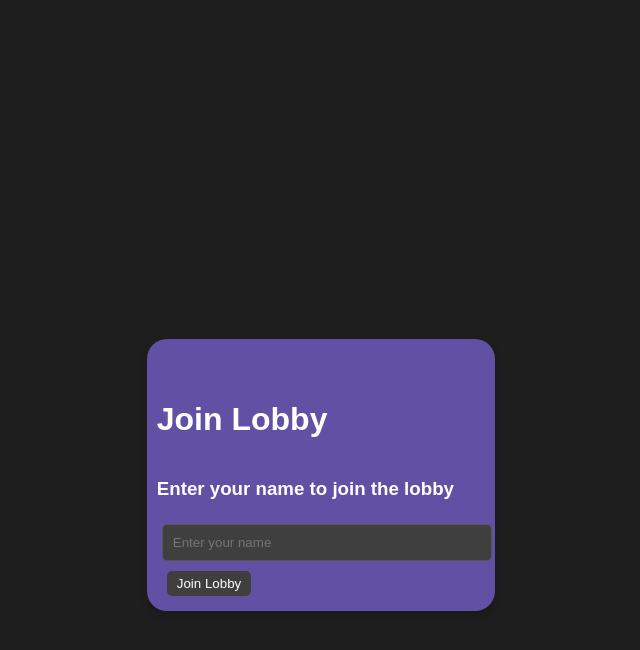
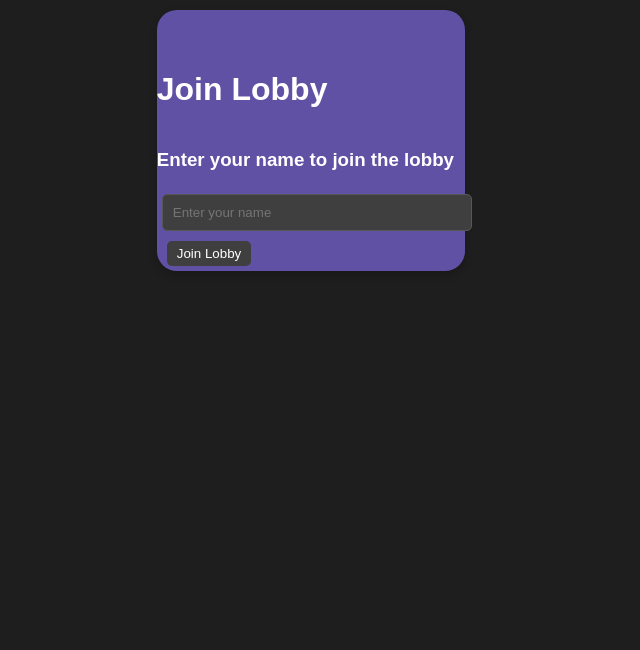
Before and after one commit to Kriish-Patel/Matrix-Game, a React (Create React App) app in the folder frontend/: page /join-lobby/1 in a window 1280 px wide. Shown: the top 650 px of the page, without its empty margins (329-969 px from the left). Built offline with nearby package versions, Linux system fonts and the light colour scheme.

Commit message:
latest css

```diff
--- a/frontend/src/styles/App.css
+++ b/frontend/src/styles/App.css
@@ -1,28 +1,28 @@
 /* App.css */
 
-/* General styles */
+
 body {
   font-family: Arial, sans-serif;
   background-color: #1e1e1e;
   color: #ffffff;
   margin: 0;
-  padding: 75px;
-
+  padding: 0;
   display: flex;
   justify-content: center;
   align-items: center;
   height: 100%;
+
 }
 
 /* Container styles */
 .container {
   width: 100%;
   position: relative;
+  max-height: calc(100vh - 40px);
   height: 100%;
   /* max-width: 1000px; */
-  margin: 0 auto;
-  padding: 10px;
-
+  margin: 10px auto;
+  padding: 0px;
   padding-top: 40px;
   background-color: #6051a5;
   border-radius: 20px;
--- a/frontend/src/styles/GlobalTimeline.css
+++ b/frontend/src/styles/GlobalTimeline.css
@@ -1,8 +1,11 @@
-.main-container {
-  padding: 20px;
+
+/* Add this CSS for the table */
+.scrollable-container {
+  max-height: 400px; /* Adjust this value as needed */
+  overflow-y: auto;
+  margin-top: 20px;
 }
 
-/* Add this CSS for the table */
 .global-timeline-table {
   width: 100%;
   border-collapse: collapse;
@@ -18,10 +21,3 @@
   background-color: #6050a5;
   color: #ffffff;
 }
-
-/* Add this CSS for the scrollable container */
-.scrollable-container {
-  max-height: 400px; /* Adjust this value as needed */
-  overflow-y: auto;
-  margin-top: 20px;
-}
--- a/frontend/src/styles/Player.css
+++ b/frontend/src/styles/Player.css
@@ -1,16 +1,11 @@
 /* Player.css */
-html, body {
-  height: 100%;
-  margin: 0;
-  align-items: center;
-}
 
 .main-container {
-  background-color: #2D2D2D;
+  background-color: #afbe4c ;
   display: flex;
   justify-content: space-between;
   align-items: stretch;
-  height: 100vh; /* Full viewport height */
+  height: 100%; /* Full viewport height */
   padding: 20px;
   box-sizing: border-box;
 }
@@ -30,7 +25,6 @@
 .player-timeline-container {
   width: 325px;  /* Adjust as necessary */
   background-color: #333;
-
   display: flex;
   flex-direction: column;
   border-radius: 10px;
@@ -39,7 +33,7 @@
 
 .global-timeline-container {
   width: 325px;
-  background-color: #333;
+  background-color: #29a149;
   display: flex;
   flex-direction: column;
   border-radius: 10px;
```
